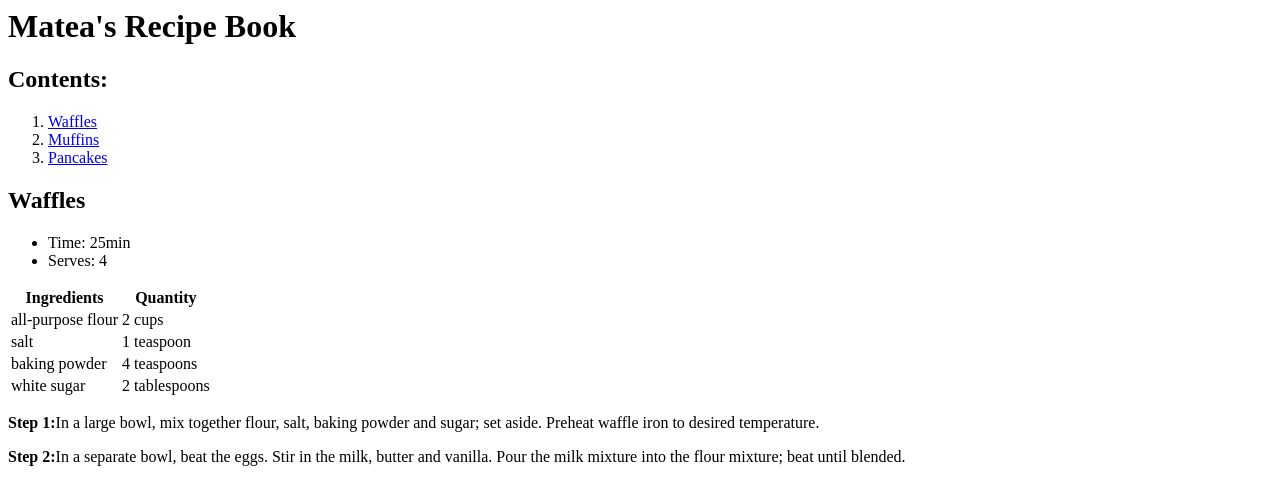
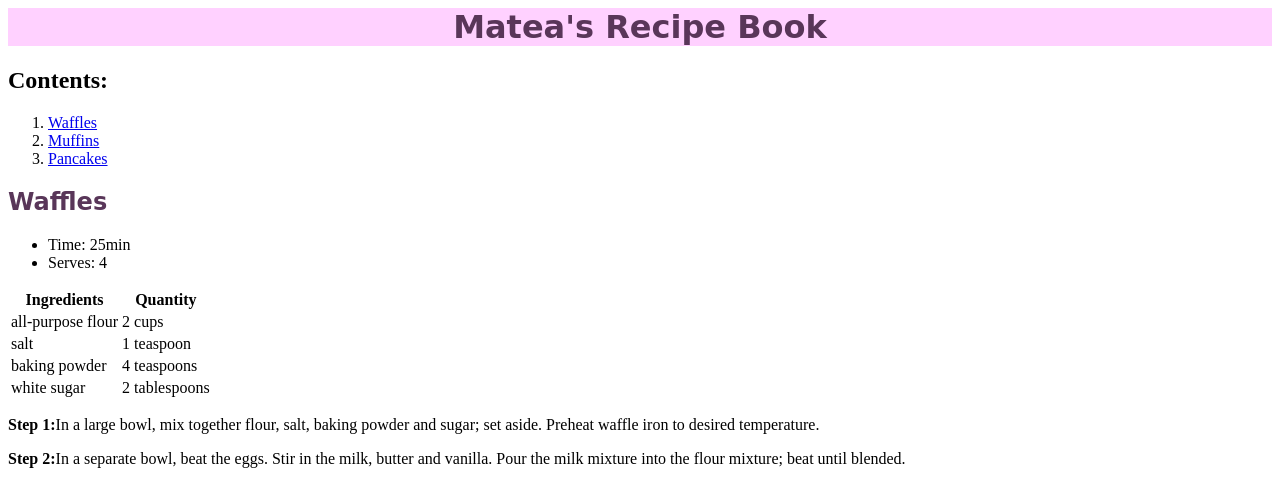
Before and after one commit to MateaLegenda/MateaLegenda.github.io, a plain HTML site: page index.html in a window 1280 px wide. Shown: the top 479 px of the page. Drawn offline with Linux system fonts and the light colour scheme.

Commit message:
Update index.html

```diff
--- a/index.html
+++ b/index.html
@@ -2,12 +2,12 @@
     <head>
         <title>Project: Recipe book</title>
         <meta charset="utf-8">
-        <style>
-        </style>
+        <link rel="stylesheet" type="text/css" href="Style.css">
     </head>
     <body>
 
-        <h1>Matea's Recipe Book</h1>
+        <h1 id="title" > Matea's Recipe Book</h1>
+
 
         <h2>Contents:</h2>
 
@@ -170,7 +170,7 @@ Stir together the flour, baking powder, salt and sugar in a large bowl. Make a w
         </table>
         <p><strong>Step 1:</strong>In a large bowl, sift together the flour, baking powder, salt and sugar. Make a well in the center and pour in the milk, egg and melted butter; mix until smooth.</p>
         <p><strong>Step 2:</strong>Heat a lightly oiled griddle or frying pan over medium high heat. Pour or scoop the batter onto the griddle, using approximately 1/4 cup for each pancake. Brown on both sides and serve hot.</p>
-       <center> <img src="https://static01.nyt.com/images/2017/03/24/dining/24COOKING-CLASSICPANCAKES/24COOKING-CLASSICPANCAKES-articleLarge.jpg"></center>
+       <center> <img src="https://upload.wikimedia.org/wikipedia/commons/thumb/4/43/Blueberry_pancakes_%283%29.jpg/1200px-Blueberry_pancakes_%283%29.jpg" height="300" width="400"></center>
 
 
 
```
